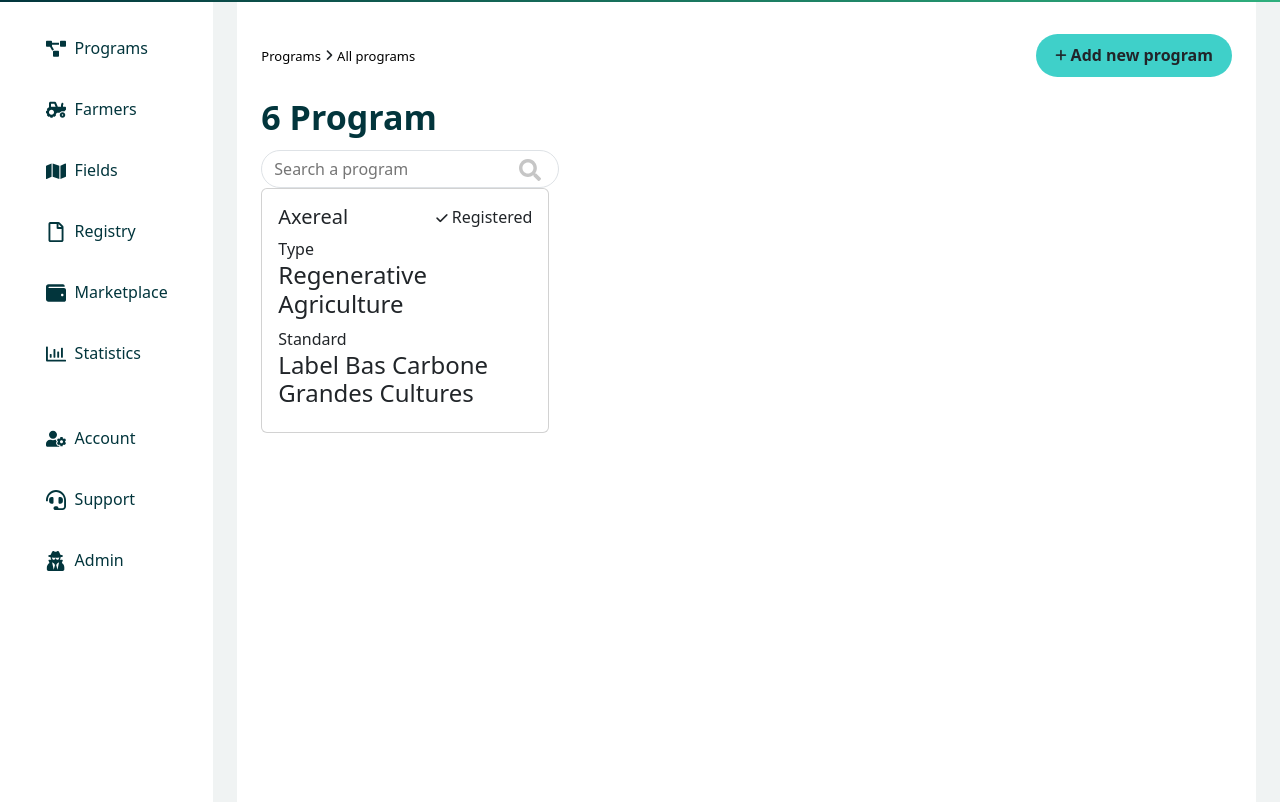
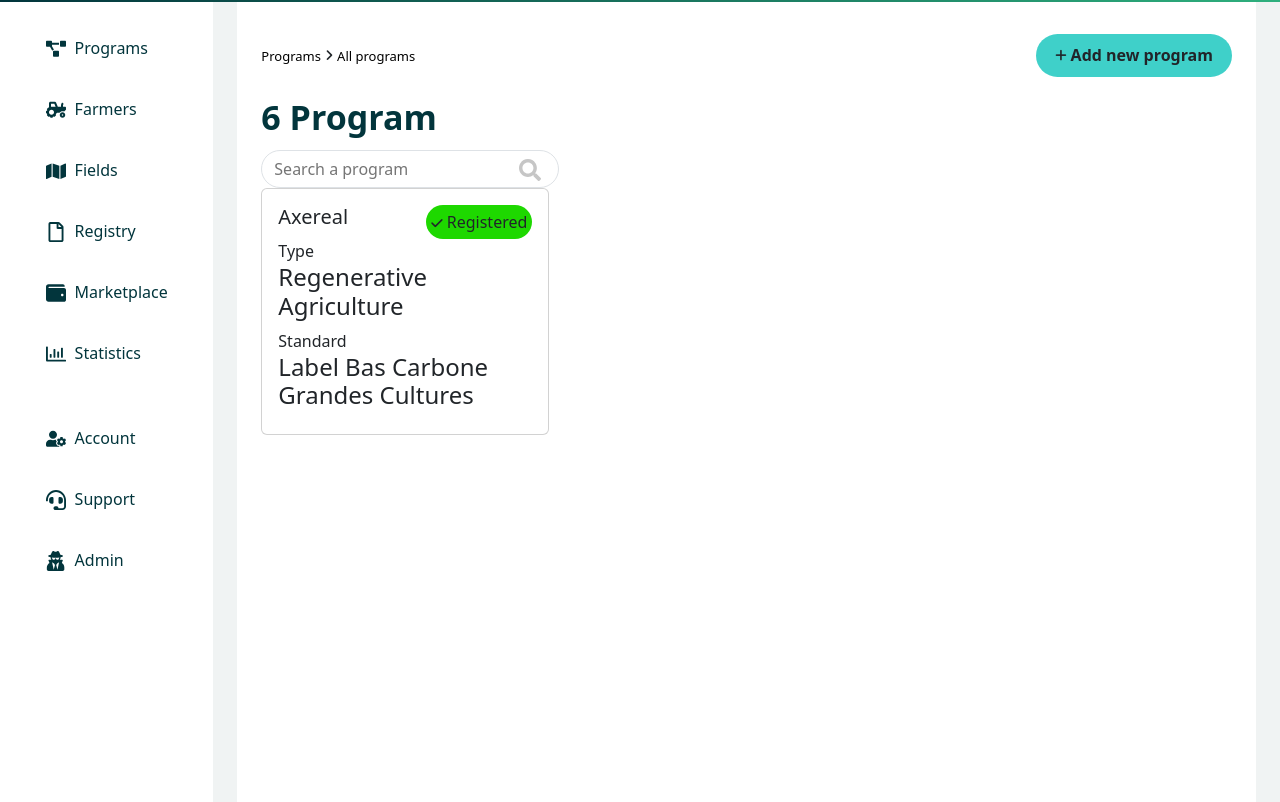
Before and after one commit to mukeshwebethics01/farmregistry, a plain HTML site: page home.html in a window 1280 px wide. Shown: the part 93-895 px from the top of the page. Drawn offline with Linux system fonts and the light colour scheme; files whose address does not match are found by name.

Commit message:
working on dashboard

```diff
--- a/assets/css/home.css
+++ b/assets/css/home.css
@@ -138,8 +138,11 @@ cursor: pointer;
 
 
 
-.greeb-btn{
+.greenBtn{
  background: #1ED800;
+padding-inline:5px;
+padding-block: 5px;
+border-radius: 25px 25px 25px 25px;
 }
 
 
--- a/home.html
+++ b/home.html
@@ -189,7 +189,7 @@
                         <div class="d-flex justify-content-between">
                             <h5 class="card-title">Axereal</h5>
 
-                            <div class="green-btn"><i class="fa-solid fa-check"></i> <span>Registered</span></div>
+                            <div class="greenBtn"><i class="fa-solid fa-check"></i> <span>Registered</span></div>
                         </div>
                         <div>
                             <span>Type</span>
```
